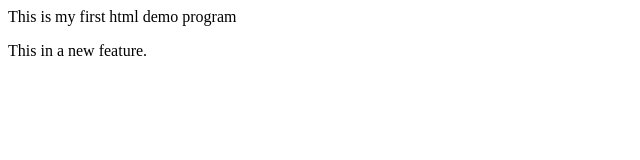
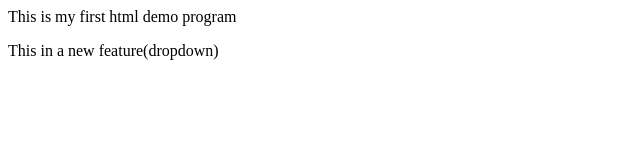
Before and after one commit to idrees019/demo-, a plain HTML site: page index.html in a window 1280 px wide. Shown: the full height of the page, 0-640 px from the left. Drawn offline with Linux system fonts and the light colour scheme.

Commit message:
Add dropdown

```diff
--- a/index.html
+++ b/index.html
@@ -1,4 +1,4 @@
 <p>This is my first html demo program</p>
 <p>
-    This in a new feature.
+    This in a new feature(dropdown)
 </p>
```
